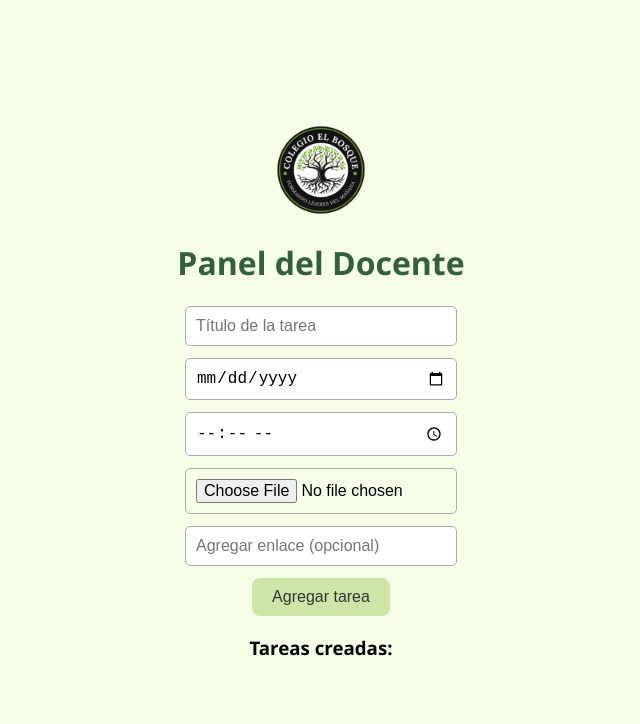
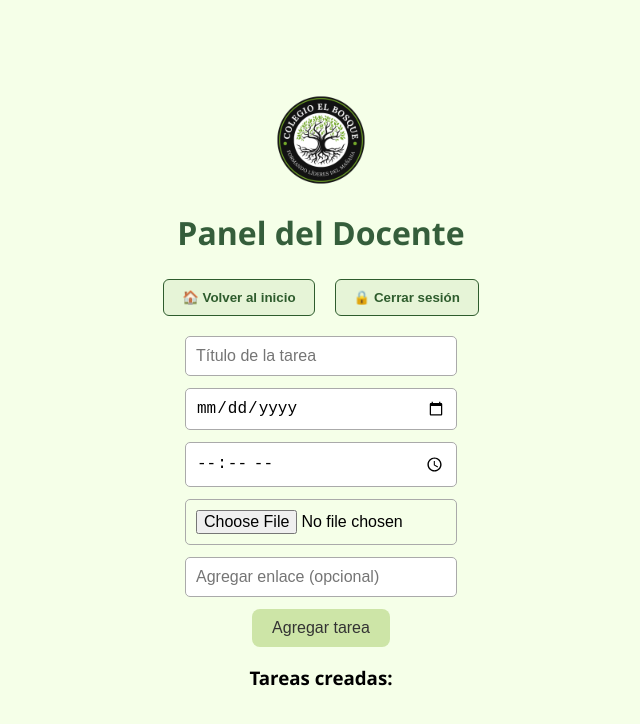
Before and after one commit to Stephaniekari/taskapp-frontend, a plain HTML site: page maestro_dashboard.html in a window 1280 px wide. Shown: the whole page, without its empty margins (319-959 px from the left). Drawn offline with Linux system fonts and the light colour scheme.

Commit message:
Agregado botón para cerrar sesión y volver al inicio

```diff
--- a/maestro_dashboard.html
+++ b/maestro_dashboard.html
@@ -10,6 +10,11 @@
   <div class="container">
    <img src="assets/logo.png" alt="Logo Colegio" class="logo" />
     <h1 class="titulo">Panel del Docente</h1>
+    <div class="acciones">
+        <button onclick="window.location.href='index.html'">🏠 Volver al inicio</button>
+        <button onclick="cerrarSesion()">🔒 Cerrar sesión</button>
+      </div>
+
 
     <form id="formTarea" class="formulario">
       <input type="text" id="titulo" placeholder="Título de la tarea" required />
--- a/script.js
+++ b/script.js
@@ -92,3 +92,7 @@ const tareasAsignadas = [
     const enlace = document.getElementById(`enlace${i}`).value || "Sin enlace";
     alert(`✅ Tarea entregada:\nArchivo: ${archivo}\nEnlace: ${enlace}`);
   }
+  function cerrarSesion() {
+    alert("Sesión cerrada correctamente.");
+    window.location.href = "login_maestro.html"; // O redirigí a index.html si preferís
+  }
--- a/styles.css
+++ b/styles.css
@@ -94,3 +94,24 @@ body {
     margin-left: auto;
     margin-right: auto;
   }
+  .acciones {
+    margin-top: 25px;
+    display: flex;
+    justify-content: center;
+    gap: 20px;
+  }
+
+  .acciones button {
+    padding: 10px 18px;
+    border: 1px solid #2e5c2d;
+    border-radius: 6px;
+    background-color: #e6f4d7;
+    color: #2e5c2d;
+    font-weight: bold;
+    cursor: pointer;
+    transition: 0.3s;
+  }
+
+  .acciones button:hover {
+    background-color: #d0e7bb;
+  }
```
